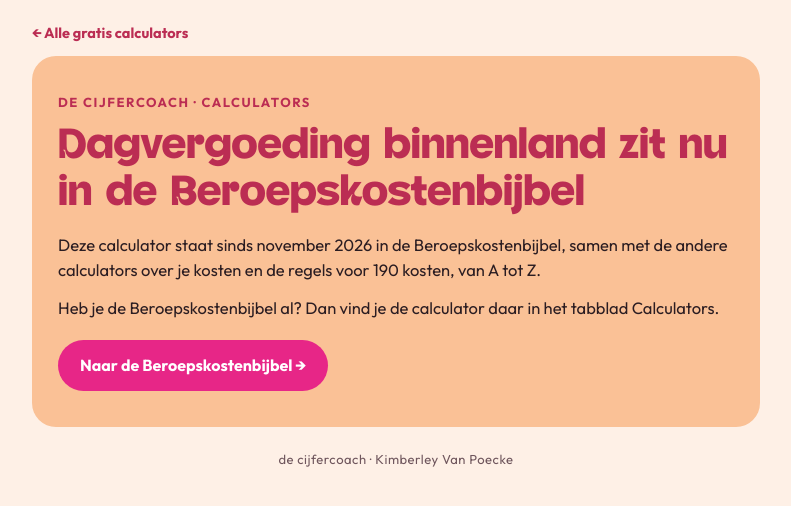
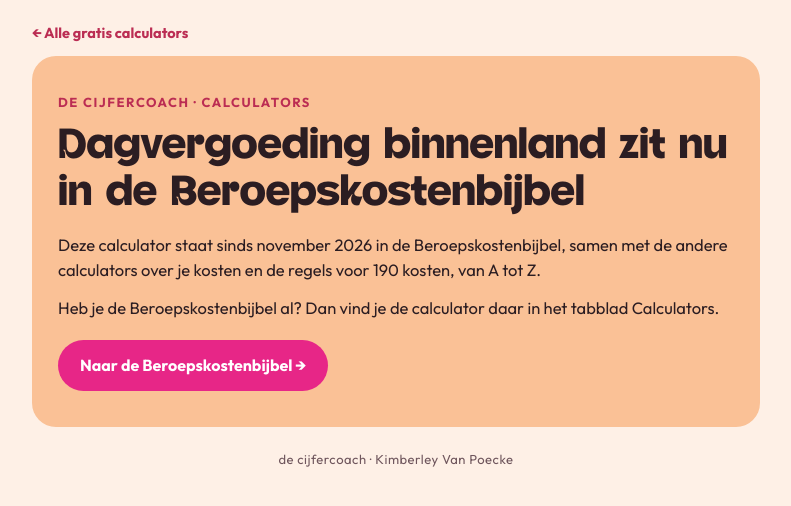
Before and after one commit to decijfercoach/calculators, a plain HTML site: page dagvergoeding/index.html in a window 1280 px wide. Shown: the whole page, without its empty margins (244-1035 px from the left). Drawn offline with Linux system fonts and the light colour scheme.

Commit message:
Verhuisbericht dagvergoeding: donkere titel

```diff
--- a/dagvergoeding/index.html
+++ b/dagvergoeding/index.html
@@ -17,7 +17,7 @@ body{margin:0;background:var(--creme);color:var(--ink);font-family:'Outfit',syst
 .terug:hover{text-decoration:underline}
 .hero{background:var(--perzik);border-radius:24px;padding:36px 26px}
 .eyebrow{font-size:13px;letter-spacing:.12em;text-transform:uppercase;color:var(--bordeaux);font-weight:700;margin:0 0 10px}
-h1{font-family:'Glitz','Outfit',system-ui,sans-serif;font-weight:400;font-size:clamp(30px,6.5vw,44px);line-height:1.08;word-spacing:.14em;color:var(--bordeaux);margin:0 0 14px}
+h1{font-family:'Glitz','Outfit',system-ui,sans-serif;font-weight:400;font-size:clamp(30px,6.5vw,44px);line-height:1.08;word-spacing:.14em;color:var(--ink);margin:0 0 14px}
 p{margin:0 0 12px;font-size:16.5px}
 .knop{display:inline-block;margin-top:8px;background:var(--roze);color:#fff;font-weight:700;text-decoration:none;border-radius:999px;padding:13px 22px;font-size:16px}
 .knop:hover{background:var(--bordeaux)}
```
